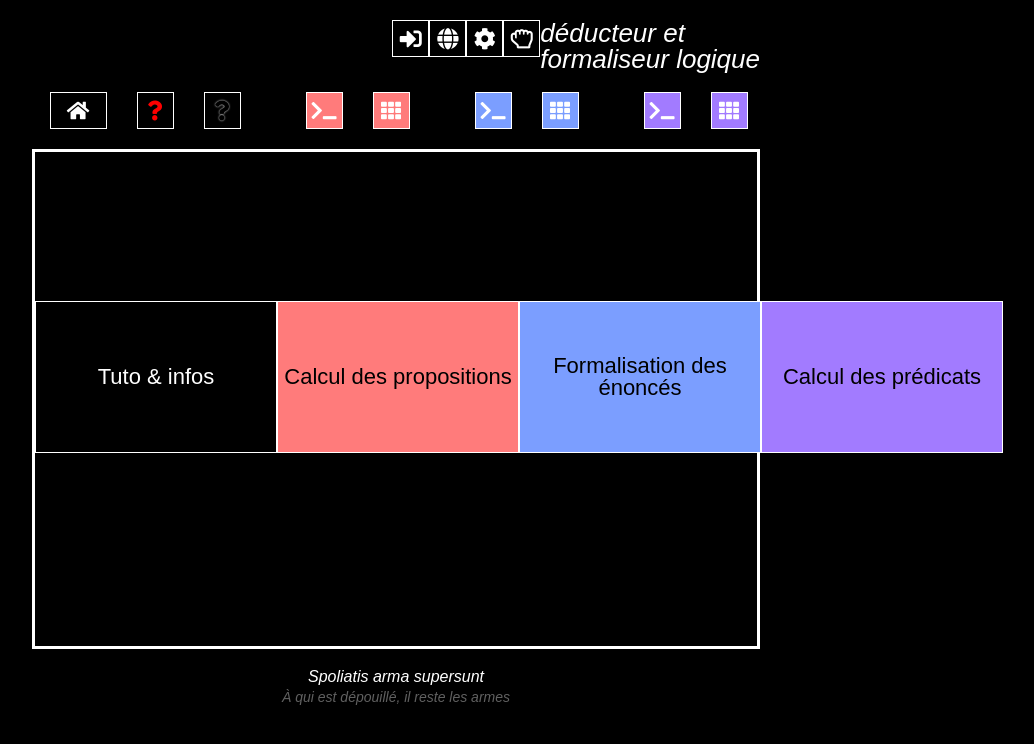
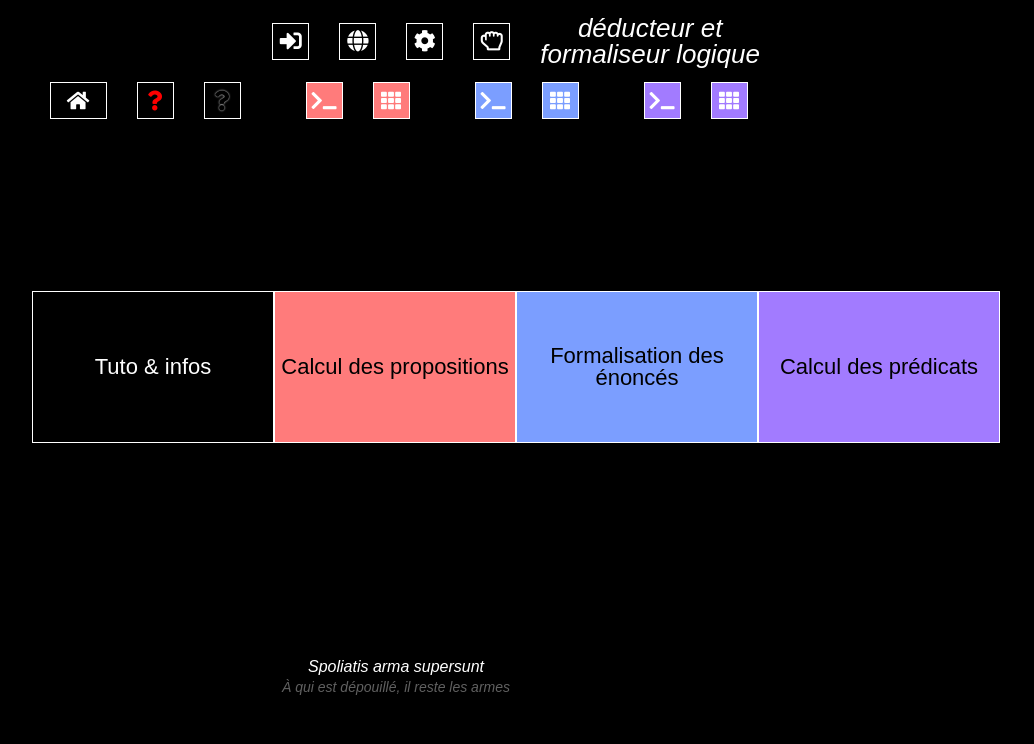
Before and after one commit to muleet/deducteurlogique, a React (Create React App) app: page / in a window 1280 px wide. Shown: the top 744 px of the page, without its empty margins (244-1278 px from the left). Built offline with nearby package versions, Linux system fonts and the light colour scheme.

Commit message:
je m'apprête à modifier le fichier Deducer pour rajouter une variable contextuelle contenant la nouvelle inférence... suspense (autres petits ajouts entretemps)

```diff
--- a/src/App.js
+++ b/src/App.js
@@ -75,7 +75,7 @@ class App extends Component {
         <Router>
           <div>
             <Header user={user} logOut={this.logOut} />
-            {/* cette ligne hyper importante active le composant du Header, et ce avec des props spécifiques. Je la commente pour le moment.*/}
+            {/* cette ligne hyper importante active le composant du Header, et ce avec des props spécifiques.*/}
             <ul className="nav-list">
               <li>
                 <Link to="/">
--- a/src/components/Calcul Tools/Deducer.js
+++ b/src/components/Calcul Tools/Deducer.js
@@ -1,10 +1,15 @@
-import React, { Component, Fragment } from "react";
+import React, { Component, Fragment, createContext } from "react";
 import { Link } from "react-router-dom";
 import Exercises from "../../data/Exercises.json";
 import ShowInformationsExercise from "./ShowInformationsExercise";
 // import DetermineTruthOfPropositions from "./DetermineTruthOfPropositions";
 import TesteurTemporaire from "./TesteurTemporaire";
 import ButtonRuleMaker from "./ButtonRuleMaker";
+
+// Création d'une variable contextuelle qui contiendra la nouvelle inférence, formée dans différentes classes
+export const InferenceContext = createContext({
+  name: ""
+});
 
 // Cette classe est appelée dans Calcul des propositions. Elle affiche la totalité des composants nécessaires à une déduction.
 // Elle réceptionne un exercice et son contenu, et le redistribue à différentes classes et fonctions.
--- a/src/components/Header.js
+++ b/src/components/Header.js
@@ -11,7 +11,7 @@ class Header extends React.Component {
   renderNav() {
     if (this.props.user._id) {
       return (
-        <React.Fragment>
+        <Fragment>
           <li>
             <NavLink to={"/profile/" + this.props.user._id}>
               {this.props.user.username}
@@ -22,7 +22,7 @@ class Header extends React.Component {
               <i className="fas fa-sign-out-alt" />
             </button>
           </li>
-        </React.Fragment>
+        </Fragment>
       );
     }
     return (
@@ -39,7 +39,7 @@ class Header extends React.Component {
   render() {
     return (
       <header>
-        <ul className="nav-list">
+        <ul className="header-nav-list">
           <NavLink to="/log_in">
             <ButtonNav
               className="header-button"
@@ -47,10 +47,12 @@ class Header extends React.Component {
             />
           </NavLink>
           {this.renderNav()}
-          <ButtonNav
-            className="header-button"
-            name={<i className="fas fa-cog" />}
-          />
+          <NavLink to="/options">
+            <ButtonNav
+              className="header-button"
+              name={<i className="fas fa-cog" />}
+            />
+          </NavLink>
           <NavLink to="/auteurs_contact">
             <ButtonNav
               className="header-button"
--- a/src/components/NewInferenceContext.js
+++ b/src/components/NewInferenceContext.js
@@ -1,4 +1,4 @@
-import React from "react";
+import React, { createContext } from "react";
 import { render } from "react-dom";
 
 // Cette classe est méga importante. Elle va contenir la variable globale contenant la nouvelle inférence, laquelle sera construite
--- a/src/components/Pages/Secondary Pages/AuthorsAndContact.js
+++ b/src/components/Pages/Secondary Pages/AuthorsAndContact.js
@@ -13,7 +13,9 @@ const AuthorsAndContact = () => {
           alignContent: "center"
         }}
       >
-        <div className="auteur anarchy">un mystérieux anticapitaliste</div>
+        <div className="auteur anarchy">
+          un·e mystérieu·x·se anticapitaliste, nommé·e Camille Dupont
+        </div>
       </div>
     </main>
   );
--- a/src/components/ShowQuestions.js
+++ b/src/components/ShowQuestions.js
@@ -10,11 +10,14 @@ class ShowQuestions extends Component {
     let arrayQuestions = [];
     for (let i = 0; i < QuestionsAboutLogic.length; i++) {
       arrayQuestions.push(
-        <li className="question-answer-example-together">
-          <p className="question-alone">{QuestionsAboutLogic[i].name}</p>
-          <p className="answer-alone">{QuestionsAboutLogic[i].answer}</p>
-          <p className="example-alone">{QuestionsAboutLogic[i].example}</p>
-        </li>
+        <Fragment>
+          <li className="question-answer-example-together">
+            <p className="question-alone">{QuestionsAboutLogic[i].name}</p>
+            <p className="answer-alone">{QuestionsAboutLogic[i].answer}</p>
+            <p className="example-alone">{QuestionsAboutLogic[i].example}</p>
+          </li>
+          <hr style={{ width: "10%", marginLeft: "40px" }} />
+        </Fragment>
       );
     }
 
--- a/src/css/app.css
+++ b/src/css/app.css
@@ -11,29 +11,51 @@ body {
 }
 
 header {
-  margin-top: 20px;
   display: flex;
   flex-direction: row;
   justify-content: flex-end;
   align-content: center;
 }
 
+.nav-list {
+  display: flex;
+  justify-content: column;
+  justify-content: center;
+  margin-bottom: 20px;
+}
+
+.nav-list > li {
+  display: flex;
+  justify-content: row;
+  margin-left: 35px;
+}
+
+.nav-list > li a {
+  margin-right: 30px;
+}
+
+.header-nav-list {
+  margin: 15px 0px;
+  display: flex;
+  flex-direction: row;
+  align-content: center;
+  text-align: center;
+  align-items: center;
+}
+
+.header-nav-list a {
+  margin-right: 30px;
+}
+
 footer {
   margin-top: 20px;
 }
 
-.nav-list {
-  margin-bottom: 20px;
-}
-
 .main-menu {
   display: flex;
-  flex-direction: row;
   justify-content: space-evenly;
   align-items: center;
   height: 500px;
-  border: 3px white solid;
-  box-sizing: border-box;
 }
 
 .anarchy {
@@ -77,22 +99,6 @@ h2 {
   color: red;
 }
 
-.nav-list {
-  display: flex;
-  justify-content: column;
-  justify-content: center;
-}
-
-.nav-list > li {
-  display: flex;
-  justify-content: row;
-  margin-left: 35px;
-}
-
-.nav-list > li a {
-  margin-right: 30px;
-}
-
 .setOfPropositionsButtons {
   display: flex;
   justify-content: flex-end;
--- a/src/css/questions.css
+++ b/src/css/questions.css
@@ -1,5 +1,6 @@
 .set-of-questions {
   font-size: 18px;
+  line-height: 18px;
 }
 .question-answer-example-together {
   margin-bottom: 30px;
@@ -11,6 +12,7 @@
   font-size: 16px;
 }
 .example-alone {
+  margin-top: 5px;
   font-style: italic;
   font-size: 16px;
   color: rgb(192, 192, 192);
--- a/src/data/QuestionsAboutLogic.json
+++ b/src/data/QuestionsAboutLogic.json
@@ -2,7 +2,7 @@
   {
     "name": "Qu'est-ce que la logique ?",
     "answer":
-      "La première chose à remarquer au sujet de la logique, est qu'elle est un terme qui est couramment utilisé au quotidien. Comme si la plupart des gens n'avaient pas de doute sur ce qu'elle est. Par \"logique\", on veut souvent dire que quelque chose est évident, cohérent, manifeste. Sur ce site, j'utiliserai le mot de logique dans un sens aristotélicien : la logique est la codification des règles permettant de faire des inférences valides."
+      "La première chose à remarquer au sujet de la logique, est qu'elle est un terme qui est couramment utilisé au quotidien. Comme si la plupart des gens n'avaient pas de doute sur ce qu'elle est. Par \"logique\", on veut souvent dire que quelque chose est évident, cohérent, manifeste. Cet usage du mot logique existe bien, bien qu'il soit très indéterminé et synonymique d'autres mots. Cependant sur ce site, j'utiliserai le mot de logique dans un sens qui remonte à la Grèce Antique, je m'intéresserai à son sens aristotélicien : la logique est la codification des règles permettant de faire des inférences valides. Cette définition sera développée dans les questions suivantes."
   },
   {
     "name": "Qu'est-ce qu'une proposition ?",
@@ -13,11 +13,16 @@
   {
     "name": "Qu'est-ce qu'une inférence ?",
     "answer":
-      "Wikipédia parce qu'écrire c'est relou des fois : \"L'inférence est un mouvement de la pensée allant des principes à la conclusion. C'est une opération qui permet de passer d'une ou plusieurs assertions, des énoncés ou propositions affirmés comme vrais, appelés prémisses, à une nouvelle assertion qui en est la conclusion.\" (Cela dit une inférence n'est pas toujours une conclusion.)"
+      "Une inférence est un énoncé que l'on prononce sur la base d'un raisonnement logique, à partir d'autres énoncés admis comme vrais (prémisses). La dernière inférence d'une déduction valide est sa conclusion.",
+    "example":
+      "Si j'admets que \"Socrate est un homme\", que \"Tous les hommes sont mortels\", alors je peux inférer que \"Socrate est mortel\".\nSi j'admets que \"Toute action est politique\", que \"Faire ce site est une action\", alors je peux inférer que \"Faire ce site est politique\". "
   },
   {
     "name": "Que sont la vérité et la validité ?",
-    "answer": ""
+    "answer":
+      "Un raisonnement logique ne peut pas être vrai ou faux, seulement valide ou invalide. Un raisonnement valide n'est pas un raisonnement vrai, c'est un raisonnement qui conserve la valeur de vérité des prémisses qu'il manipule. La logique ne concerne que la conservation de la valeur de vérité, donc si une veut produire des raisonnements valides et vrais, c'est à elle de faire l'effort de trouver des prémisses vraies, en observant le monde.",
+    "example":
+      "\"Tous les chats sont bleus, tous les bleus sont du sable, tous les chats sont du sable\" est un raisonnement valide, bien qu'il ne soit pas basé sur prémisses qui soient vraies."
   },
   {
     "name": "Qu'est-ce qu'une déduction ?",
```
